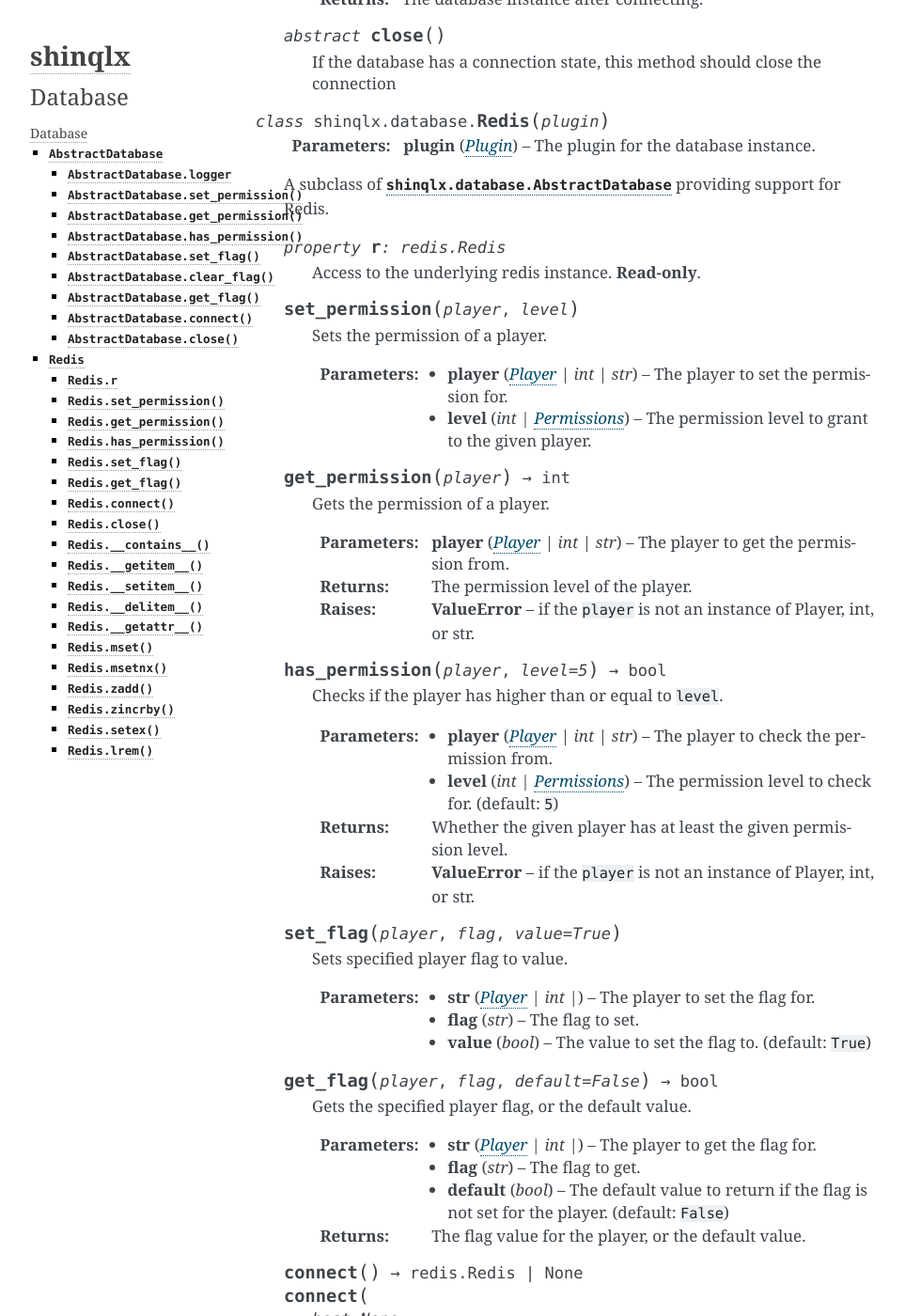
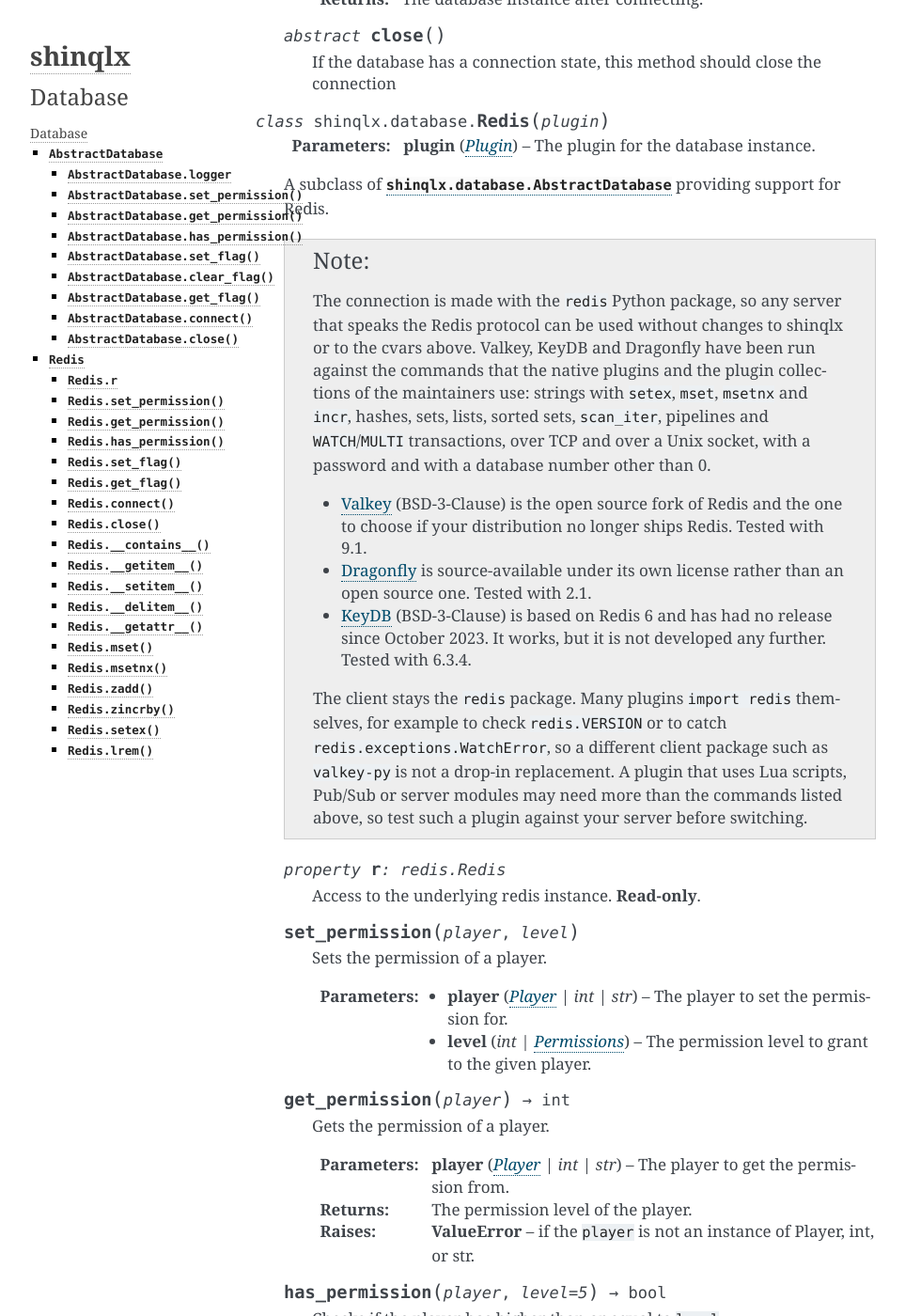
Before and after one commit to mgaertne/shinqlx, a Sphinx documentation site: the page built from docs/database.rst, in a window 1280 px wide and 1400 px high, scrolled down 1460 px. Shown: the whole window at 94% size, without its empty margins (148-1111 px from the left). Built offline with Sphinx 7.4.7, drawn with Linux system fonts in a browser that asks for light colours.

Commit message:
document Valkey, KeyDB and Dragonfly as servers that work in place of Redis

```diff
--- a/docs/database.rst
+++ b/docs/database.rst
@@ -82,6 +82,27 @@ Database
    :param Plugin plugin: The plugin for the database instance.
 
    A subclass of :class:`shinqlx.database.AbstractDatabase` providing support for Redis.
+
+   .. note::
+
+      The connection is made with the ``redis`` Python package, so any server that speaks the Redis protocol can be
+      used without changes to shinqlx or to the cvars above. Valkey, KeyDB and Dragonfly have been run against the
+      commands that the native plugins and the plugin collections of the maintainers use: strings with ``setex``,
+      ``mset``, ``msetnx`` and ``incr``, hashes, sets, lists, sorted sets, ``scan_iter``, pipelines and
+      ``WATCH``/``MULTI`` transactions, over TCP and over a Unix socket, with a password and with a database number
+      other than 0.
+
+      - `Valkey <https://valkey.io>`_ (BSD-3-Clause) is the open source fork of Redis and the one to choose if your
+        distribution no longer ships Redis. Tested with 9.1.
+      - `Dragonfly <https://www.dragonflydb.io>`_ is source-available under its own license rather than an open
+        source one. Tested with 2.1.
+      - `KeyDB <https://docs.keydb.dev>`_ (BSD-3-Clause) is based on Redis 6 and has had no release since October
+        2023. It works, but it is not developed any further. Tested with 6.3.4.
+
+      The client stays the ``redis`` package. Many plugins ``import redis`` themselves, for example to check
+      ``redis.VERSION`` or to catch ``redis.exceptions.WatchError``, so a different client package such as
+      ``valkey-py`` is not a drop-in replacement. A plugin that uses Lua scripts, Pub/Sub or server modules may need
+      more than the commands listed above, so test such a plugin against your server before switching.
 
    .. property:: r
       :type: redis.Redis
```
Also changed, not shown: README.md (+2 -0 lines).
